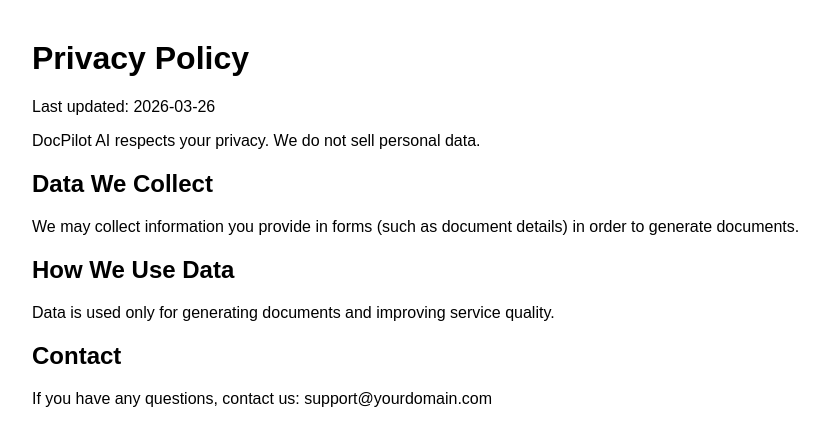
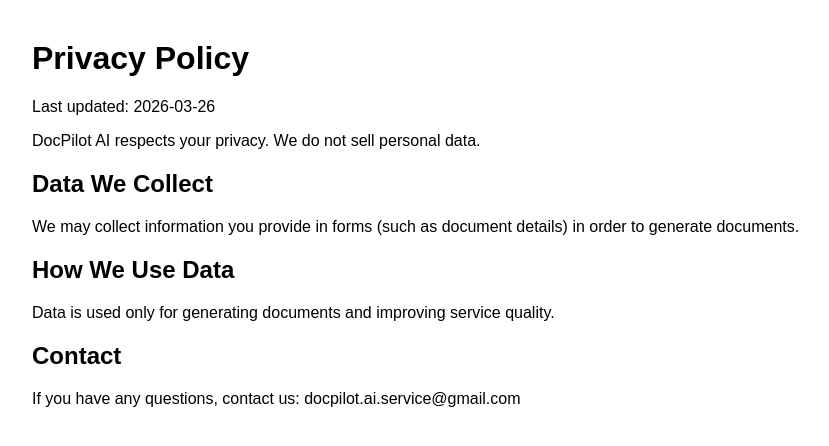
Before and after one commit to docpilot570/docpilot-ai, a Next.js app: page /privacy in a window 1280 px wide. Shown: the top 446 px of the page, without its empty margins (208-1037 px from the left). Built offline with nearby package versions, Linux system fonts and the light colour scheme.

Commit message:
update email in privacy

```diff
--- a/pages/privacy.js
+++ b/pages/privacy.js
@@ -21,7 +21,7 @@
 
       <h2>Contact</h2>
       <p>
-        If you have any questions, contact us: support@yourdomain.com
+        If you have any questions, contact us: docpilot.ai.service@gmail.com
       </p>
     </div>
   );
```
